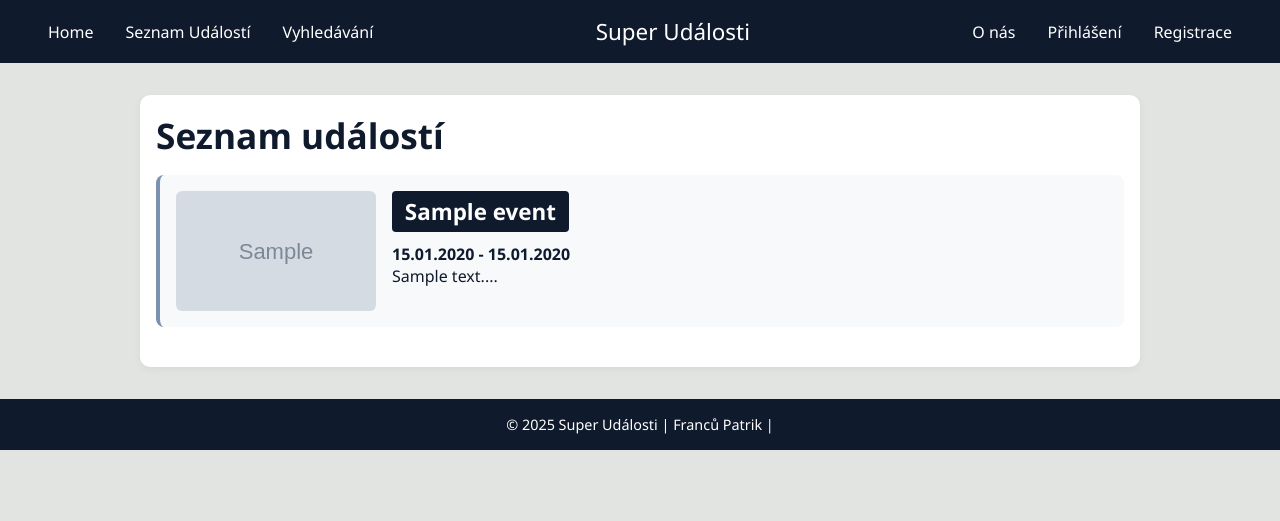
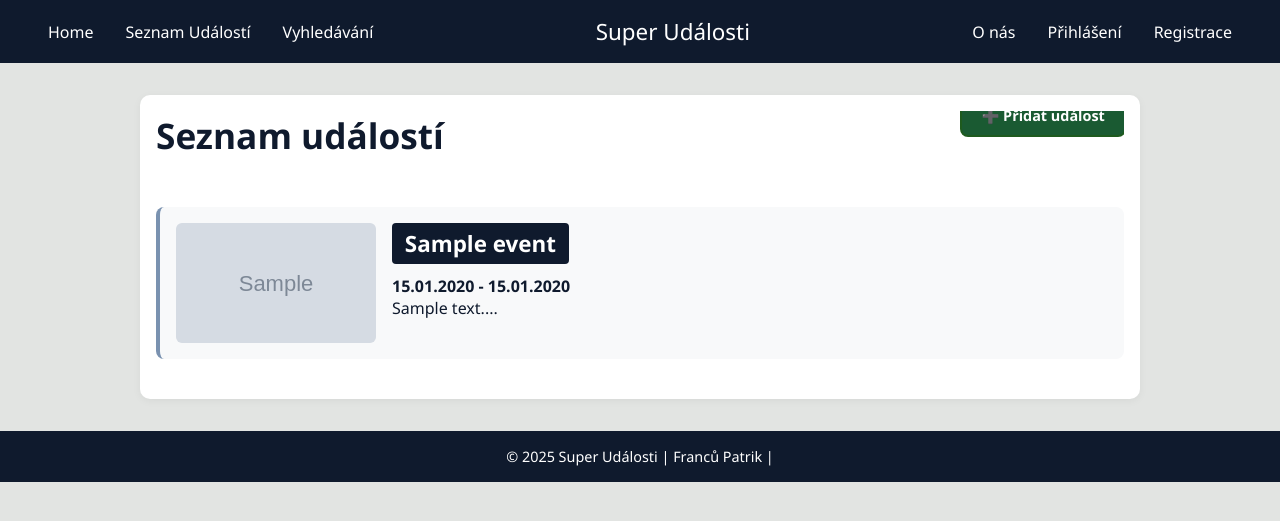
Before and after one commit to AFitzpatrik/SuperUdalosti, a Django app: page /events/ in a window 1280 px wide. Shown: the top 521 px of the page. Run offline with Django 5.2, Linux system fonts and the light colour scheme; tables that the repository leaves empty hold one stand-in row (values such as "Sample post"); grey boxes marked "Sample" are stand-in pictures.

Commit message:
Přidán button do Event listu pro přidání události

```diff
--- a/static/css/alerts.css
+++ b/static/css/alerts.css
@@ -1,19 +1,154 @@
-ul.errorlist {
-  color: #b30000;
-  font-weight: bold;
-  list-style: none;
-  padding: 0;
-  margin-bottom: 1rem;
+* {
+    margin: 0;
+    padding: 0;
+    box-sizing: border-box;
 }
 
-ul.errorlist li {
-  margin-bottom: 0.3rem;
+body {
+    background: #e2e4e2;
+    font-family: 'Segoe UI', sans-serif;
+    color: #0f1a2d;
 }
 
-ul.errorlist {
-    list-style: none;
+.content h1 {
+    font-size: 2.2rem;
+    margin-bottom: 1rem;
+}
+
+.navbar {
+    display: flex;
+    justify-content: space-between;
+    align-items: center;
+    background: #0f1a2d;
+    padding: 1rem 2rem;
+    position: sticky;
+    top: 0;
+    z-index: 1000;
+}
+
+.navbar nav a,
+.navbar .logo a {
+    color: #ffffff;
+    text-decoration: none;
+    margin: 0 1rem;
+    font-weight: 500;
+    transition: color 0.3s;
+}
+
+.navbar nav a:hover,
+.navbar .logo a:hover {
+    color: #7a92b0;
+}
+
+.nav-left, .nav-right {
+    display: flex;
+    align-items: center;
+}
+
+.logo a {
+    font-size: 1.4rem;
+    font-weight: bold;
+}
+
+.content {
+    max-width: 1000px;
+    margin: 2rem auto;
+    padding: 1rem;
+    background: #ffffff;
+    border-radius: 10px;
+    box-shadow: 0 2px 8px rgba(0,0,0,0.05);
+}
+
+footer {
+    text-align: center;
+    padding: 1rem 2rem;
+    background: #0f1a2d;
+    color: #ffffff;
+    font-size: 0.9rem;
+}
+
+footer a {
+    color: #ffffff;
+    text-decoration: underline;
+}
+
+footer a:hover {
+    color: #7a92b0;
+}
+
+.content li {
+    max-width: 100%;
+    overflow: hidden;
+    background: #f8f9fa;
+    padding: 1rem;
+    border-radius: 8px;
+    border-left: 4px solid #7a92b0;
+    margin-bottom: 1.5rem;
+}
+
+/* 🔑 Nadpis události — vlastní class */
+.content li a.event-title {
+    display: inline-block;
+    font-size: 1.4rem; /* zvětši dle potřeby */
+    background: #0f1a2d;
+    color: #ffffff;
+    padding: 0.3rem 0.8rem;
+    border-radius: 4px;
+    text-decoration: none;
+    margin-bottom: 0.7rem;
+}
+
+.content li a.event-title:hover {
+    background: #7a92b0;
+}
+
+/* 📸 Odkaz na obrázek — bez stylů */
+.content li a.event-image-link {
+    display: block;
+}
+
+/* 🗂 Ostatní odkazy — aktuálně žádné, ale zachováno pro budoucnost */
+.content li a:not(.event-title):not(.event-image-link) {
+    /* Prázdné nebo můžeš smazat úplně */
+}
+
+/* Hover pro případný další odkaz */
+.content li a:not(.event-title):not(.event-image-link):hover {
+    /* Prázdné nebo můžeš smazat úplně */
+}
+
+.event-item {
+    display: flex;
+    gap: 1rem;
+    align-items: flex-start;
+}
+
+.event-image {
+    flex-shrink: 0;
+    width: 200px;
+    height: 120px;
+    overflow: hidden;
+    border-radius: 6px;
+}
+
+.event-image img {
+    width: 100%;
+    height: 100%;
+    object-fit: cover;
+}
+
+.event-content {
+    flex: 1;
+}
+
+.event-list-header {
+    display: flex;
+    justify-content: space-between;
+    align-items: center;
+    margin-bottom: 2rem;
+}
+
+.event-list-title {
+    font-size: 2.2rem;
     margin: 0;
-    padding: 0;
-    border: none;
-    background: transparent;
 }
--- /dev/null
+++ b/static/css/buttons.css
@@ -0,0 +1,19 @@
+.add-event-button {
+    background-color: #1a5a32;
+    color: white;
+    padding: 0.6rem 1.2rem;
+    border-radius: 6px;
+    text-decoration: none;
+    font-weight: bold;
+    border: none;
+    box-shadow: 0 0 0 2px #1e5a1e;
+    transition: 0.2s;
+    font-size: 0.9rem;
+    float: right;
+    margin-top: -3.4rem;
+}
+
+.add-event-button:hover {
+    background-color: #2d7a4a;
+    box-shadow: 0 0 0 2px #1e5a1e;
+}
--- a/static/css/style.css
+++ b/static/css/style.css
@@ -140,3 +140,14 @@ footer a:hover {
 .event-content {
     flex: 1;
 }
+
+.event-list-header {
+    margin-bottom: 2rem;
+    overflow: hidden;
+}
+
+.event-list-title {
+    font-size: 2.2rem;
+    margin: 0;
+    float: left;
+}
--- a/viewer/templates/viewer/base.html
+++ b/viewer/templates/viewer/base.html
@@ -6,6 +6,7 @@
     {% load static %}
     <link rel="stylesheet" href="{% static 'css/style.css' %}">
     <link rel="stylesheet" href="{% static 'css/alerts.css' %}">
+    <link rel="stylesheet" href="{% static 'css/buttons.css' %}">
 </head>
 <body>
 
--- a/viewer/templates/viewer/event_list.html
+++ b/viewer/templates/viewer/event_list.html
@@ -6,7 +6,10 @@ Seznam Událostí | Super Události
 {% endblock %}
 
 {% block content %}
-<h1>Seznam událostí</h1>
+<div class="event-list-header">
+    <h1 class="event-list-title">Seznam událostí</h1>
+    <a href="{% url 'event-create' %}" class="add-event-button">➕ Přidat událost</a>
+</div>
 
 <ul>
     {% for event in events %}
```
Also changed, not shown: readme.md.
